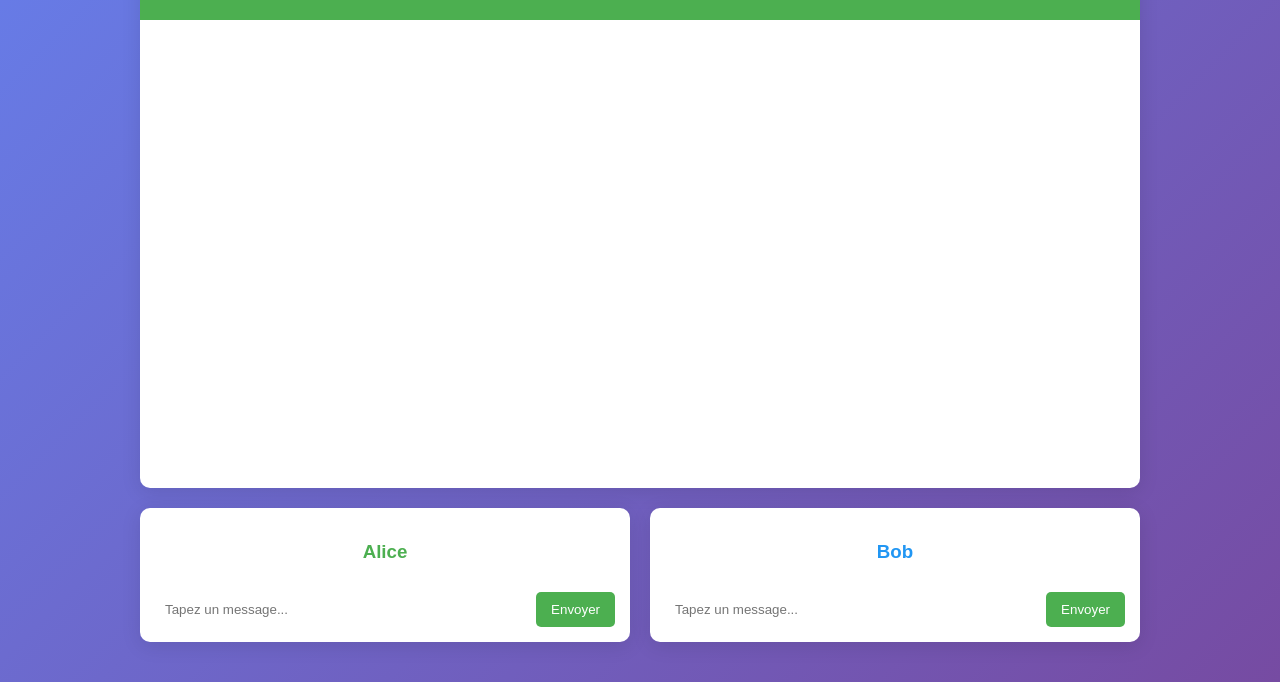
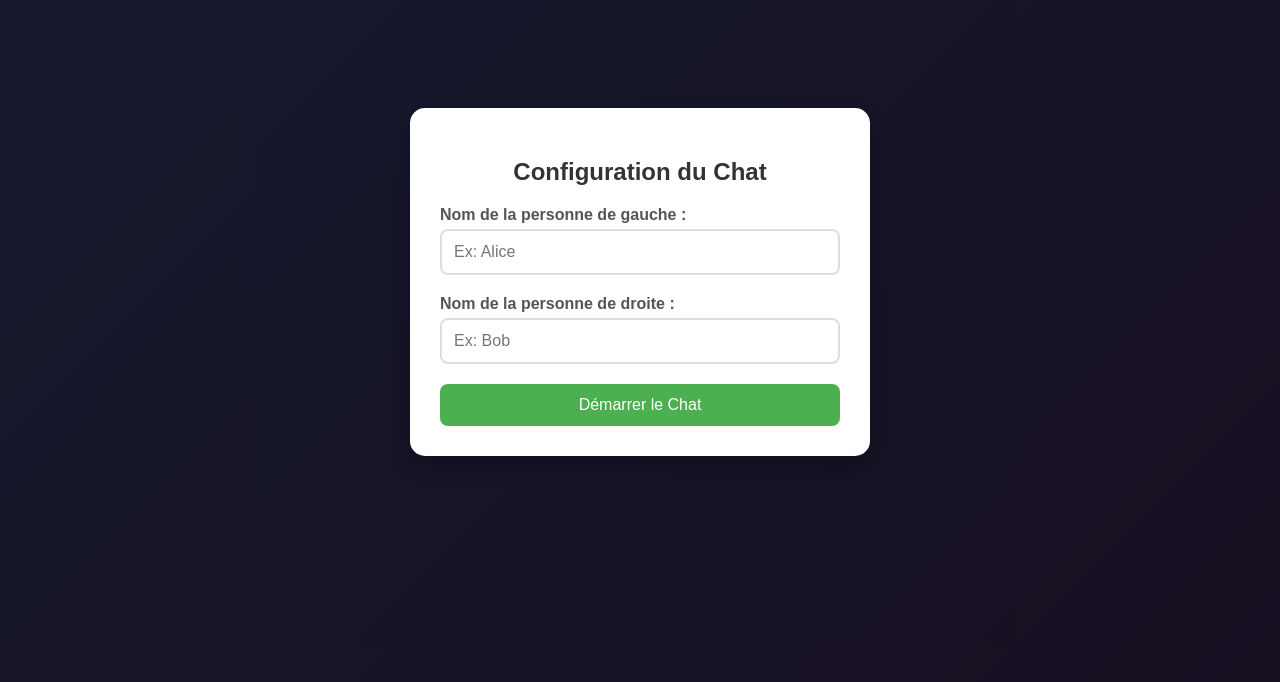
Before and after one commit to rahmabouden/projet_dev, a plain HTML site: page index.html in a window 1280 px wide. Shown: the part 118-800 px from the top of the page. Drawn offline with Linux system fonts and the light colour scheme.

Commit message:
3 eme commit du projet

```diff
--- a/index.html
+++ b/index.html
@@ -7,7 +7,25 @@
     <link rel="stylesheet" href="style.css">
 </head>
 <body>
-    <div class="chat-wrapper">
+    <!-- Overlay pour la saisie des noms -->
+    <div id="name-setup-overlay" class="overlay">
+        <div class="overlay-content">
+            <h2>Configuration du Chat</h2>
+            <form id="name-setup-form">
+                <div class="input-group">
+                    <label for="name-left">Nom de la personne de gauche :</label>
+                    <input type="text" id="name-left" placeholder="Ex: Alice" required>
+                </div>
+                <div class="input-group">
+                    <label for="name-right">Nom de la personne de droite :</label>
+                    <input type="text" id="name-right" placeholder="Ex: Bob" required>
+                </div>
+                <button type="submit">Démarrer le Chat</button>
+            </form>
+        </div>
+    </div>
+
+    <div class="chat-wrapper" style="display: none;"> <!-- Ajout de style="display: none;" -->
         <!-- Conteneur central pour les messages -->
         <div class="chat-messages-container">
             <div class="chat-header">
@@ -20,14 +38,14 @@
         <!-- Divs d'entrée pour Alice et Bob -->
         <div class="inputs-wrapper">
             <div class="input-section alice">
-                <h3>Alice</h3>
+                <h3 id="left-user-name">Alice</h3> <!-- Ajout de l'ID -->
                 <form id="message-form-alice" class="message-form">
                     <input type="text" id="message-input-alice" placeholder="Tapez un message..." required>
                     <button type="submit">Envoyer</button>
                 </form>
             </div>
             <div class="input-section bob">
-                <h3>Bob</h3>
+                <h3 id="right-user-name">Bob</h3> <!-- Ajout de l'ID -->
                 <form id="message-form-bob" class="message-form">
                     <input type="text" id="message-input-bob" placeholder="Tapez un message..." required>
                     <button type="submit">Envoyer</button>
--- a/script.js
+++ b/script.js
@@ -1,4 +1,10 @@
 document.addEventListener('DOMContentLoaded', () => {
+    const overlay = document.getElementById('name-setup-overlay');
+    const nameSetupForm = document.getElementById('name-setup-form');
+    const chatWrapper = document.querySelector('.chat-wrapper');
+    const leftUserName = document.getElementById('left-user-name');
+    const rightUserName = document.getElementById('right-user-name');
+
     const messagesContainer = document.getElementById('chat-messages');
     const notification = document.getElementById('notification');
     const messageFormAlice = document.getElementById('message-form-alice');
@@ -6,23 +12,64 @@ document.addEventListener('DOMContentLoaded', () => {
     const messageFormBob = document.getElementById('message-form-bob');
     const messageInputBob = document.getElementById('message-input-bob');
 
-    // Charger les messages depuis localStorage
-    let messages = JSON.parse(localStorage.getItem('chatMessages')) || [];
-    renderMessages();
+    // VIDER les messages à chaque actualisation
+    let messages = [];
+    localStorage.removeItem('chatMessages'); // Supprimer aussi du localStorage
 
-    // Fonction pour afficher les messages
+    let userNames = JSON.parse(localStorage.getItem('chatUserNames'));
+
+    // ⭐⭐ MODIFICATION ICI ⭐⭐
+    // Afficher TOUJOURS l'overlay au début
+    overlay.style.display = 'flex';
+    chatWrapper.style.display = 'none';
+    localStorage.removeItem('chatUserNames'); // Optionnel : forcer la resaisie des noms
+
+    // Configuration des noms
+    nameSetupForm.addEventListener('submit', (e) => {
+        e.preventDefault();
+        const nameLeft = document.getElementById('name-left').value.trim();
+        const nameRight = document.getElementById('name-right').value.trim();
+
+        if (nameLeft && nameRight) {
+            userNames = {
+                left: nameLeft,
+                right: nameRight
+            };
+            localStorage.setItem('chatUserNames', JSON.stringify(userNames));
+            startChat(userNames);
+        }
+    });
+
+    function startChat(names) {
+        overlay.style.display = 'none';
+        chatWrapper.style.display = 'flex';
+        leftUserName.textContent = names.left;
+        rightUserName.textContent = names.right;
+        renderMessages();
+    }
+
     function renderMessages() {
         messagesContainer.innerHTML = '';
         messages.forEach(msg => {
             const msgDiv = document.createElement('div');
-            msgDiv.classList.add('message', msg.sender);
-            msgDiv.textContent = msg.text;
+            msgDiv.classList.add('message', msg.sender === 'left' ? 'alice' : 'bob');
+
+            const senderName = msg.sender === 'left' ? userNames.left : userNames.right;
+            const nameSpan = document.createElement('span');
+            nameSpan.className = 'sender-name';
+            nameSpan.textContent = senderName + ': ';
+
+            const textSpan = document.createElement('span');
+            textSpan.className = 'message-text';
+            textSpan.textContent = msg.text;
+
+            msgDiv.appendChild(nameSpan);
+            msgDiv.appendChild(textSpan);
             messagesContainer.appendChild(msgDiv);
         });
-        messagesContainer.scrollTop = messagesContainer.scrollHeight; // Auto-scroll
+        messagesContainer.scrollTop = messagesContainer.scrollHeight;
     }
 
-    // Fonction pour afficher la notification
     function showNotification() {
         notification.style.display = 'block';
         setTimeout(() => {
@@ -30,12 +77,12 @@ document.addEventListener('DOMContentLoaded', () => {
         }, 2000);
     }
 
-    // Événement pour Alice
+    // Événement pour Alice (gauche)
     messageFormAlice.addEventListener('submit', (e) => {
         e.preventDefault();
         const text = messageInputAlice.value.trim();
         if (text) {
-            messages.push({ sender: 'alice', text });
+            messages.push({ sender: 'left', text });
             localStorage.setItem('chatMessages', JSON.stringify(messages));
             renderMessages();
             showNotification();
@@ -43,12 +90,12 @@ document.addEventListener('DOMContentLoaded', () => {
         }
     });
 
-    // Événement pour Bob
+    // Événement pour Bob (droite)
     messageFormBob.addEventListener('submit', (e) => {
         e.preventDefault();
         const text = messageInputBob.value.trim();
         if (text) {
-            messages.push({ sender: 'bob', text });
+            messages.push({ sender: 'right', text });
             localStorage.setItem('chatMessages', JSON.stringify(messages));
             renderMessages();
             showNotification();
--- a/style.css
+++ b/style.css
@@ -144,3 +144,78 @@ body {
         height: 50vh;
     }
 }
+/* Overlay de configuration */
+.overlay {
+    position: fixed;
+    top: 0;
+    left: 0;
+    width: 100%;
+    height: 100%;
+    background: rgba(0, 0, 0, 0.8);
+    display: flex;
+    justify-content: center;
+    align-items: center;
+    z-index: 1000;
+}
+
+.overlay-content {
+    background: white;
+    padding: 30px;
+    border-radius: 15px;
+    box-shadow: 0 10px 30px rgba(0, 0, 0, 0.3);
+    width: 90%;
+    max-width: 400px;
+    text-align: center;
+}
+
+.overlay-content h2 {
+    margin-bottom: 20px;
+    color: #333;
+}
+
+.input-group {
+    margin-bottom: 20px;
+    text-align: left;
+}
+
+.input-group label {
+    display: block;
+    margin-bottom: 5px;
+    color: #555;
+    font-weight: bold;
+}
+
+.input-group input {
+    width: 100%;
+    padding: 12px;
+    border: 2px solid #ddd;
+    border-radius: 8px;
+    font-size: 16px;
+    box-sizing: border-box;
+}
+
+.input-group input:focus {
+    border-color: #4CAF50;
+    outline: none;
+}
+
+.overlay-content button {
+    background: #4CAF50;
+    color: white;
+    border: none;
+    padding: 12px 30px;
+    border-radius: 8px;
+    font-size: 16px;
+    cursor: pointer;
+    width: 100%;
+    transition: background 0.3s;
+}
+
+.overlay-content button:hover {
+    background: #45a049;
+}
+.sender-name {
+    font-weight: bold;
+    color: #333;
+    margin-right: 5px;
+}
```
